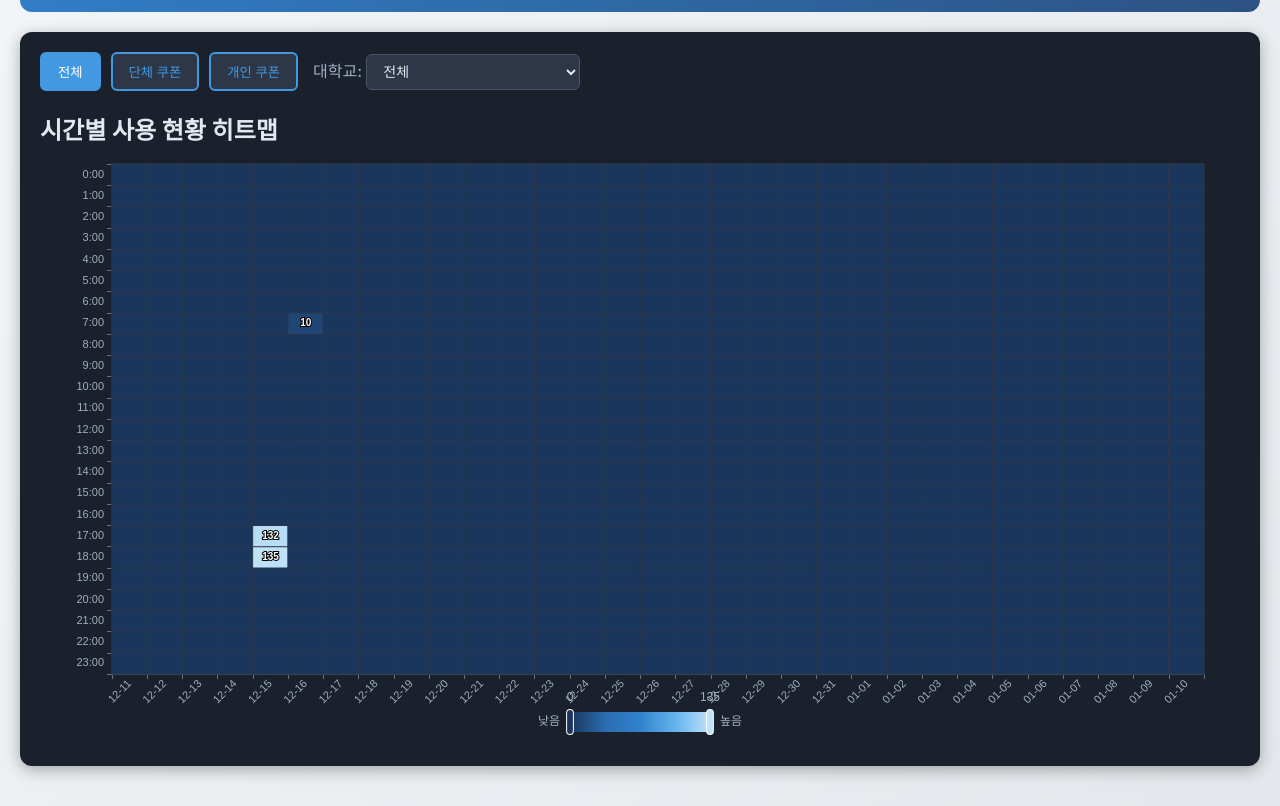
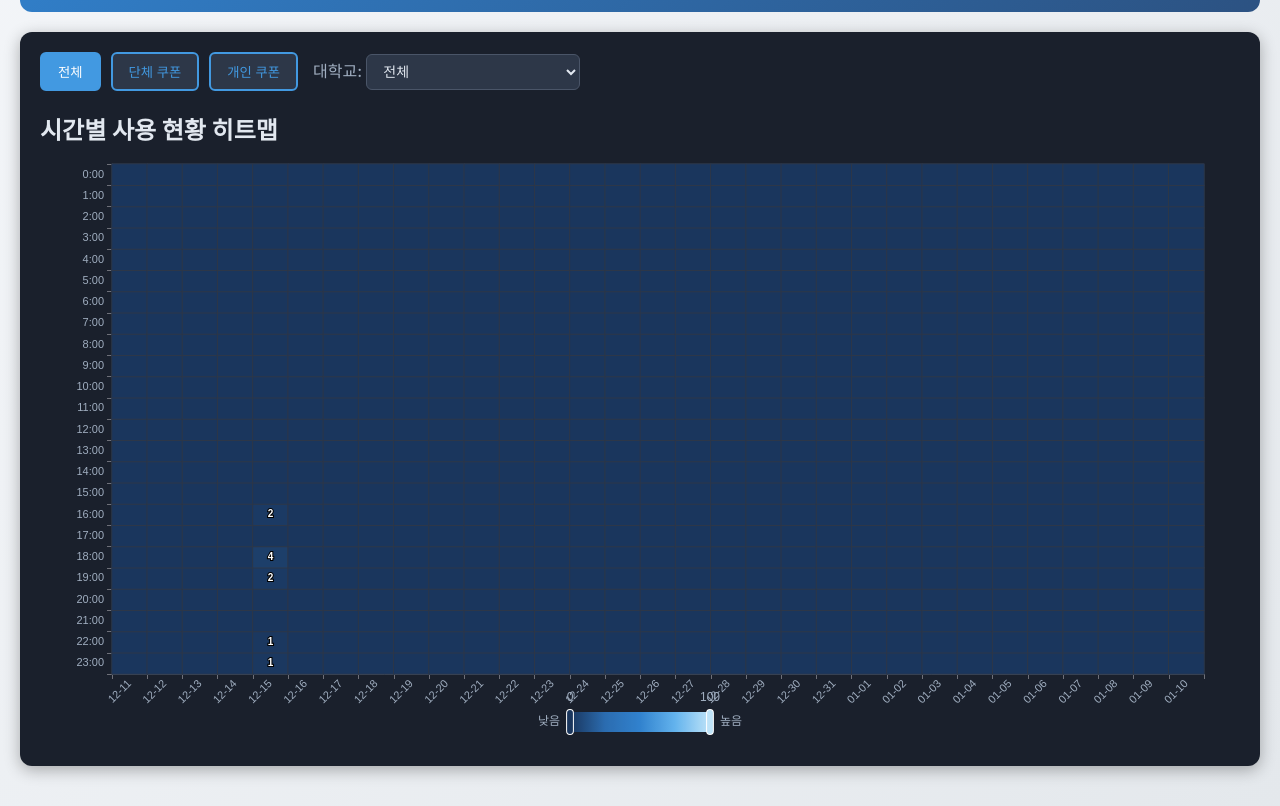
Before and after one commit to jaeyoung2026/moonlight-university-stats3, a plain HTML site: page history.html in a window 1280 px wide. Shown: the part 401-1207 px from the top of the page. Drawn offline with nearby package versions, Linux system fonts and the light colour scheme.

Commit message:
fix: 시간대별 증가분 계산 - 이전 시간 대비 증가분으로 수정
🤖 Generated with [Claude Code](https://claude.com/claude-code)

Co-Authored-By: Claude Opus 4.5 <noreply@anthropic.com>

```diff
--- a/history.html
+++ b/history.html
@@ -253,58 +253,84 @@
             return false;
         }
 
-        // current.json에서 최신 스냅샷 시간대의 실시간 값 계산
-        // 기준 시점(15시) 대비 증가분을 계산
-        function getCurrentHourValue(current) {
+        // current.json에서 모든 시간대별 실시간 값 계산
+        // 각 시간대의 증가분 = 해당 시간 마지막 스냅샷 - 이전 시간 마지막 스냅샷
+        // 반환: { 'YYYY-MM-DD_HH': { value, hour, date, ... }, ... }
+        function getAllHourValues(current) {
             if (!current || !current.snapshots || current.snapshots.length === 0) {
-                return null;
+                return {};
             }
 
-            // 최신 스냅샷의 시간을 기준으로 함 (사용자의 현재 시간이 아님)
-            const latestSnap = current.snapshots[current.snapshots.length - 1];
-            const latestTime = new Date(latestSnap.time);
-            const snapshotHour = getKSTHour(latestTime);
-            const snapshotDateStr = getKSTDateStr(latestTime);
+            const types = selectedType === 'all' ? ['group', 'personal'] : [selectedType];
 
-            // 기준 시점 이후가 아니면 null 반환
-            if (!isAfterBaseline(snapshotDateStr, snapshotHour)) {
-                return null;
+            // 스냅샷에서 total 계산하는 헬퍼
+            function getTotal(snap) {
+                let total = 0;
+                for (const t of types) {
+                    if (snap[t]) {
+                        if (selectedUniversity === '__ALL__') {
+                            total += Object.values(snap[t]).reduce((sum, v) => sum + (v.used || 0), 0);
+                        } else {
+                            total += snap[t][selectedUniversity]?.used || 0;
+                        }
+                    }
+                }
+                return total;
             }
 
-            // 최신 스냅샷과 같은 시간대의 스냅샷 필터링 (KST 기준)
-            const hourSnapshots = current.snapshots.filter(s => {
-                const snapTime = new Date(s.time);
-                return getKSTHour(snapTime) === snapshotHour &&
-                       getKSTDateStr(snapTime) === snapshotDateStr;
+            // 스냅샷을 시간대별로 그룹화
+            const grouped = {};
+            current.snapshots.forEach(snap => {
+                const snapTime = new Date(snap.time);
+                const hour = getKSTHour(snapTime);
+                const dateStr = getKSTDateStr(snapTime);
+                const key = `${dateStr}_${hour}`;
+
+                if (!grouped[key]) {
+                    grouped[key] = { snapshots: [], hour, date: dateStr };
+                }
+                grouped[key].snapshots.push(snap);
             });
 
-            if (hourSnapshots.length === 0) return null;
+            // 시간대 키를 정렬 (시간순)
+            const sortedKeys = Object.keys(grouped).sort((a, b) => {
+                const [dateA, hourA] = a.split('_');
+                const [dateB, hourB] = b.split('_');
+                if (dateA !== dateB) return dateA.localeCompare(dateB);
+                return parseInt(hourA) - parseInt(hourB);
+            });
 
-            // 최신 스냅샷의 현재 총 사용량
-            const types = selectedType === 'all' ? ['group', 'personal'] : [selectedType];
-            const finalSnap = hourSnapshots[hourSnapshots.length - 1];
-            let currentTotal = 0;
+            const hourlyData = {};
+            let prevTotal = BASELINE.value; // 첫 시간대는 BASELINE 기준
 
-            for (const t of types) {
-                if (finalSnap[t]) {
-                    if (selectedUniversity === '__ALL__') {
-                        currentTotal += Object.values(finalSnap[t]).reduce((sum, v) => sum + (v.used || 0), 0);
-                    } else {
-                        currentTotal += finalSnap[t][selectedUniversity]?.used || 0;
-                    }
+            for (const key of sortedKeys) {
+                const data = grouped[key];
+
+                // 기준 시점 이후가 아니면 스킵 (하지만 prevTotal은 업데이트)
+                const finalSnap = data.snapshots[data.snapshots.length - 1];
+                const currentTotal = getTotal(finalSnap);
+
+                if (!isAfterBaseline(data.date, data.hour)) {
+                    prevTotal = currentTotal;
+                    continue;
                 }
+
+                // 해당 시간대의 증가분 = 현재 - 이전
+                const increment = currentTotal - prevTotal;
+
+                hourlyData[key] = {
+                    value: Math.max(0, increment),
+                    hour: data.hour,
+                    date: data.date,
+                    samples: data.snapshots.length,
+                    currentTotal: currentTotal,
+                    prevTotal: prevTotal
+                };
+
+                prevTotal = currentTotal;
             }
 
-            // 기준값 대비 증가분 계산
-            const increment = currentTotal - BASELINE.value;
-
-            return {
-                value: Math.max(0, increment),  // 증가분 (음수 방지)
-                hour: snapshotHour,
-                date: snapshotDateStr,
-                samples: hourSnapshots.length,
-                currentTotal: currentTotal  // 디버깅용
-            };
+            return hourlyData;
         }
 
         // 히트맵 렌더링 (X축: 날짜, Y축: 시간)
@@ -313,8 +339,8 @@
             const dates = getAvailableDates();
             const hours = Array.from({ length: 24 }, (_, i) => `${23 - i}:00`);
 
-            // 현재 시간대 실시간 값
-            const currentHourData = getCurrentHourValue(currentData);
+            // 모든 시간대별 실시간 값 (current.json에서)
+            const allHourValues = getAllHourValues(currentData);
 
             // 대학교 목록 추출
             const universities = getUniversitiesFromAllData(allData, selectedType);
@@ -330,12 +356,11 @@
                 for (let hourIdx = 0; hourIdx < 24; hourIdx++) {
                     let value = 0;
                     const actualHour = 23 - hourIdx; // 0시가 위로 가도록 역순
+                    const hourKey = `${dateStr}_${actualHour}`;
 
-                    // 현재 시간대면 실시간 데이터 사용
-                    if (currentHourData &&
-                        currentHourData.date === dateStr &&
-                        currentHourData.hour === actualHour) {
-                        value = currentHourData.value;
+                    // current.json에 해당 시간대 데이터가 있으면 사용
+                    if (allHourValues[hourKey]) {
+                        value = allHourValues[hourKey].value;
                     } else if (data && data.hours) {
                         // daily 집계 데이터 사용
                         const hourData = data.hours.find(h => h.hour === actualHour);
@@ -380,12 +405,11 @@
                         const hour = 23 - params.data[1]; // 역순 보정
                         const value = params.data[2];
                         const label = selectedUniversity === '__ALL__' ? '전체' : selectedUniversity;
-                        // 현재 시간대 실시간 데이터인지 확인
-                        const isLive = currentHourData &&
-                                       currentHourData.date === date &&
-                                       currentHourData.hour === hour;
+                        // current.json의 실시간 데이터인지 확인
+                        const hourKey = `${date}_${hour}`;
+                        const isLive = allHourValues[hourKey] !== undefined;
                         const liveTag = isLive ? '<span style="color:#48bb78;">(실시간)</span> ' : '';
-                        return `<strong>${label}</strong><br/>${date} ${hour}:00 ${liveTag}<br/>사용: ${value}개`;
+                        return `<strong>${label}</strong><br/>${date} ${hour}:00 ${liveTag}<br/>증가: +${value}개`;
                     }
                 },
                 grid: {
```
